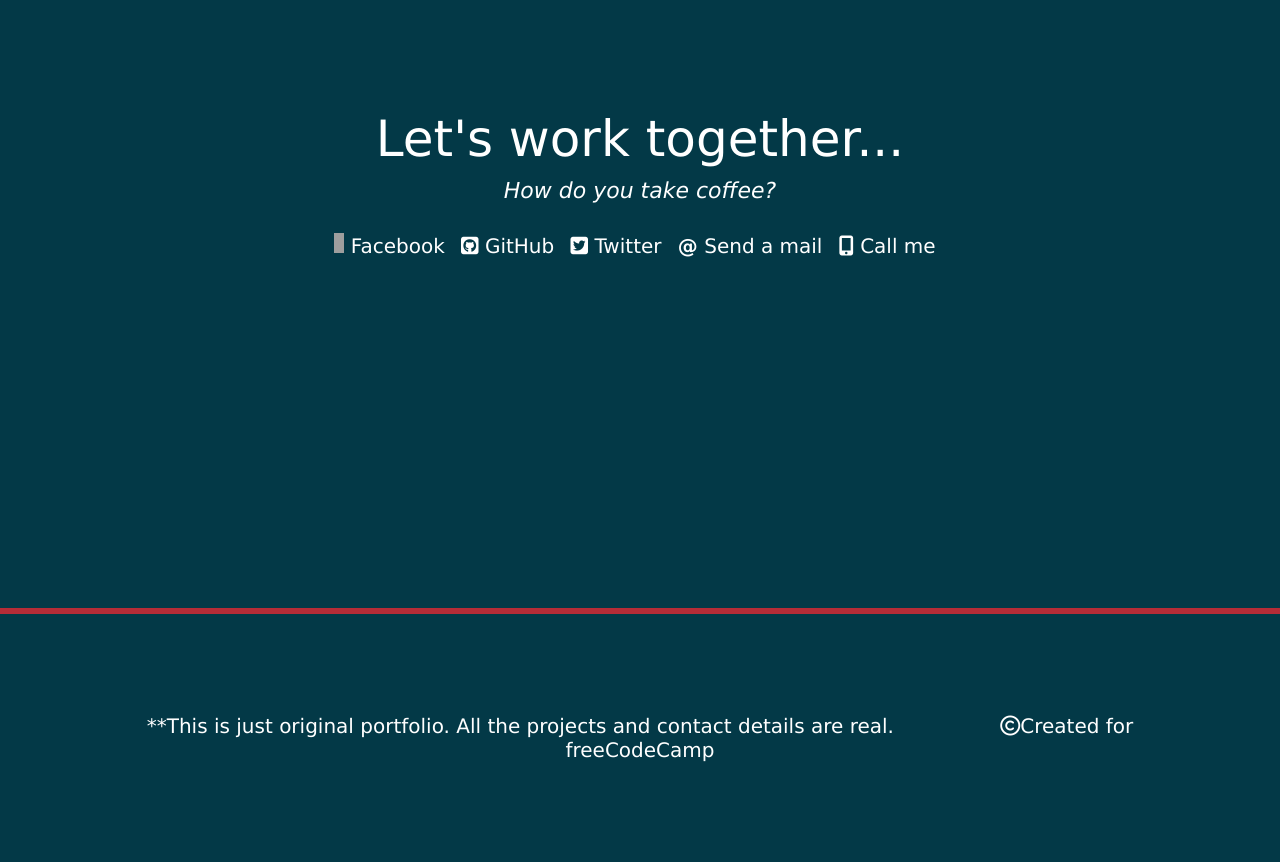
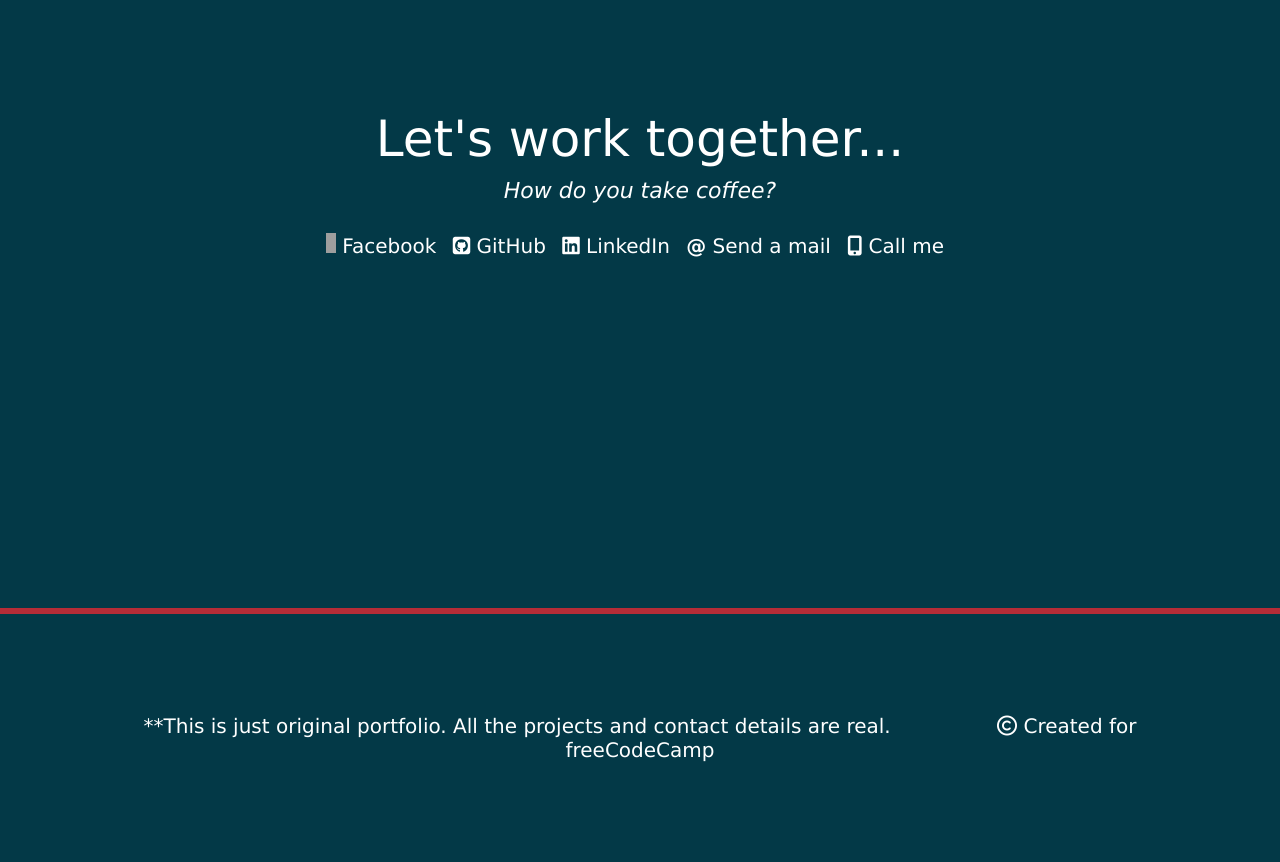
Before and after one commit to oloriiretech/FCC_Portfolio, a plain HTML site: page index.html in a window 1280 px wide. Shown: the part 1862-2724 px from the top of the page. Drawn offline with Linux system fonts and the light colour scheme; grey boxes are pictures that could not be loaded.

Commit message:
Update index.html

```diff
--- a/index.html
+++ b/index.html
@@ -4,7 +4,7 @@
 <head>
     <title>Portfolio</title>
     <meta charset="UTF-8">
-    <meta name="viewport" content="width=device-width" , initial-scale="1.0">
+    <meta name="viewport" content="width=device-width, initial-scale=1.0">
     <link rel="stylesheet" href="styles.css">
     <script src="https://kit.fontawesome.com/db05450523.js" crossorigin="anonymous"></script>
 </head>
@@ -15,11 +15,13 @@
         <a href="#projects" class="nav-link">Work</a>
         <a href="#work_link" class="nav-link">Contact</a>
     </nav>
+
     <main>
         <section id="welcome-section">
             <h1 id="mimic">Hey I am Mary-Jen</h1>
             <header id="developer">a web developer</header>
         </section>
+
         <section class="container" id="projects">
             <p id="my_projects">These are some of my projects</p>
             <div class="project-tile">
@@ -30,9 +32,8 @@
                     </a>
                 </div>
                 <div class="grid-item">
-                    <a href=" https://oloriiretech.github.io/FCC_Survey-Form/" target="_blank">
-                        <img src="/Portfolio/img/surveyform-img.png"
-                            alt="survey-form site image">
+                    <a href="https://oloriiretech.github.io/FCC_Survey-Form/" target="_blank">
+                        <img src="/Portfolio/img/surveyform-img.png" alt="survey-form site image">
                         <h3>Survey Form</h3>
                     </a>
                 </div>
@@ -43,7 +44,7 @@
                     </a>
                 </div>
                 <div class="grid-item">
-                    <a href=" https://oloriiretech.github.io/FCC_Product-Landing-Page/" target="_blank">
+                    <a href="https://oloriiretech.github.io/FCC_Product-Landing-Page/" target="_blank">
                         <img src="/Portfolio/img/productlanding-img.png" alt="product landing site image">
                         <h3>Product Landing Page</h3>
                     </a>
@@ -54,7 +55,7 @@
                     </a>
                 </div>
                 <div class="grid-item">
-                    <a href=" https://oloriiretech.github.io/Personal-Budget-Manager/" target="_blank">
+                    <a href="https://oloriiretech.github.io/Personal-Budget-Manager/" target="_blank">
                         <h3>Personal Budget Manager</h3>
                     </a>
                 </div>
@@ -63,6 +64,7 @@
                 <a href="#">Show all <i class="fa-solid fa-greater-than"></i></a>
             </div>
         </section>
+
         <section class="work" id="work_link">
             <p id="togetherness">Let's work together...</p>
             <p id="coffee">How do you take coffee?</p>
@@ -70,16 +72,26 @@
                 <a href="#"><img
                         src="https://image.similarpng.com/very-thumbnail/2020/05/Facebook-logo-in-square-shape-PNG.png"
                         height="20px" width="10px"> Facebook</a>
-                <a href="#"><i class="fa-brands fa-square-github"></i> GitHub</a>
-                <a href="#"><i class="fa-brands fa-square-twitter"></i> Twitter</a>
-                <a href="#"><strong>@</strong></i> Send a mail</a>
-                <a href="#"><i class="fa-solid fa-mobile-screen-button"></i> Call me</a>
+                <a href="https://github.com/oloriiretech" target="_blank">
+                    <i class="fa-brands fa-square-github"></i> GitHub
+                </a>
+                <a href="https://www.linkedin.com/in/ireoluwa-oloriire-rhim-477a33302" target="_blank">
+                    <i class="fa-brands fa-linkedin"></i> LinkedIn
+                </a>
+                <a href="mailto:oloriireolayanjumary@gmail.com">
+                    <strong>@</strong> Send a mail
+                </a>
+                <a href="tel:+2348107633737">
+                    <i class="fa-solid fa-mobile-screen-button"></i> Call me
+                </a>
             </div>
         </section>
+
         <hr>
         <footer>
             **This is just original portfolio. All the projects and contact details are real.
-            <i class="fa-regular fa-copyright"></i>Created for <a href="#">freeCodeCamp</a>
+            <i class="fa-regular fa-copyright"></i>
+            Created for <a href="#">freeCodeCamp</a>
         </footer>
     </main>
 </body>
```
